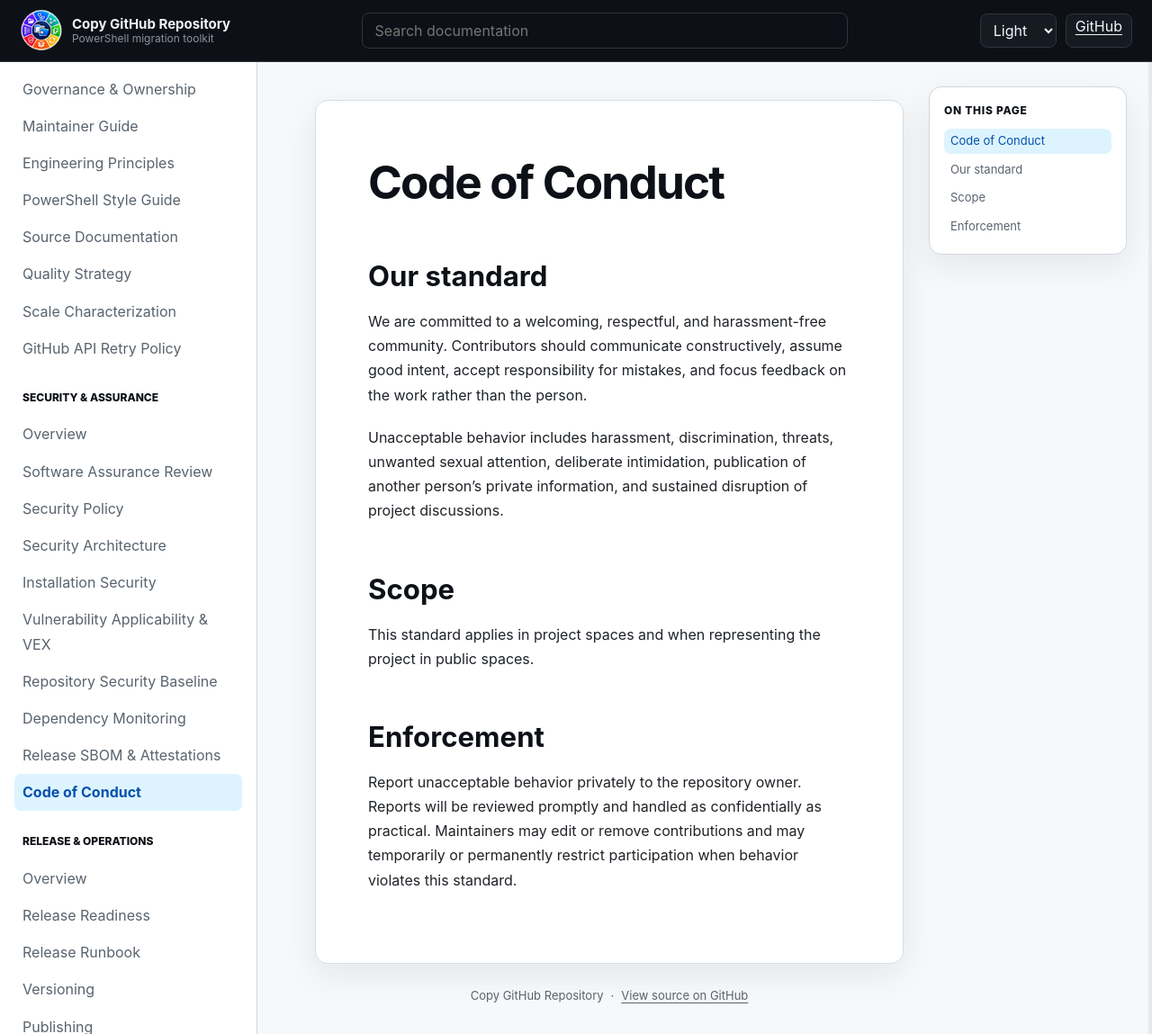
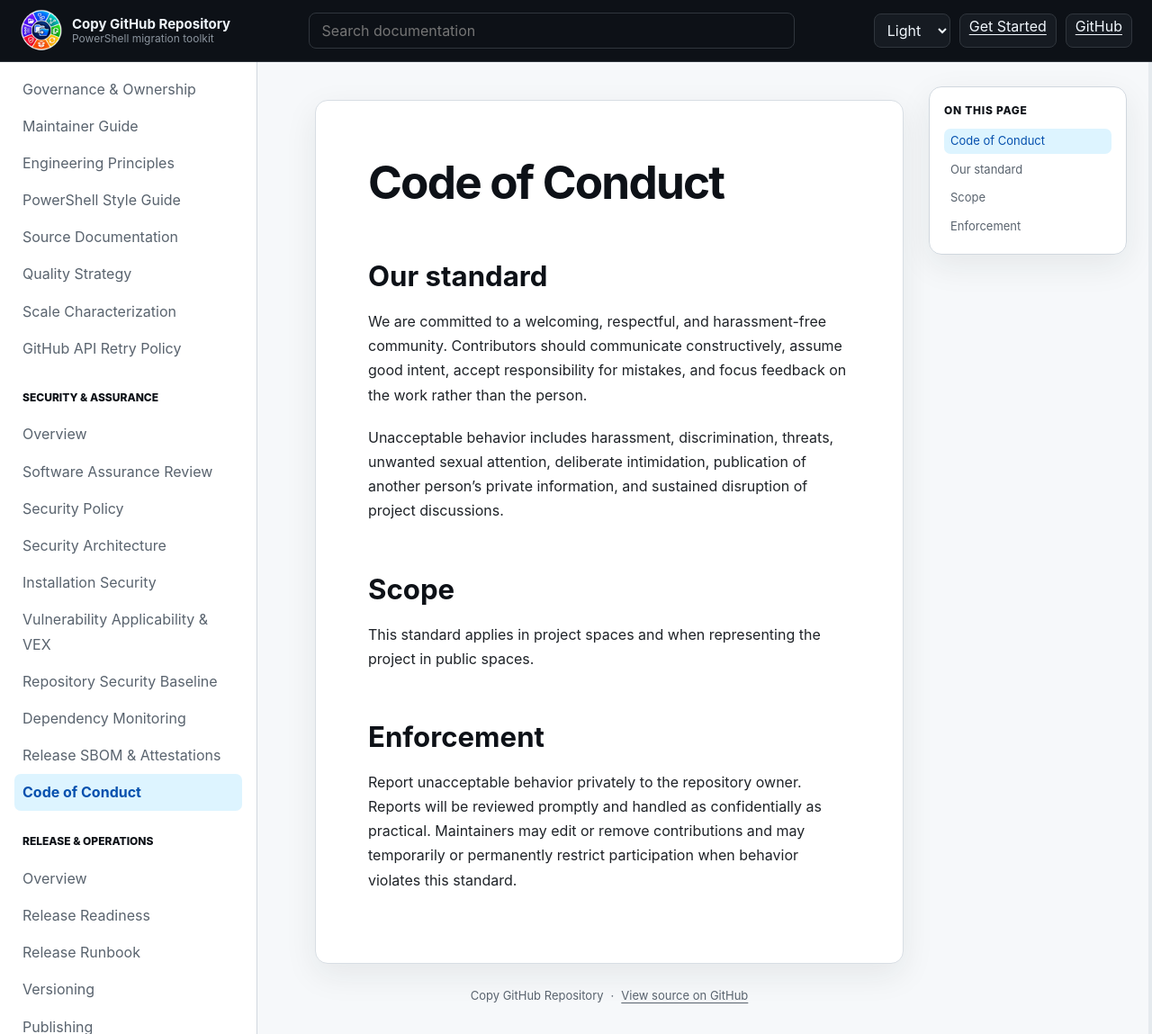
Before and after one commit to infoconex/copy-github-repo, a Jekyll site: the page built from CODE_OF_CONDUCT.md, in a window 1280 px wide and 1149 px high. Shown: the whole window at 90% size. Built offline with Jekyll 4.4.1, drawn with Linux system fonts in a browser that asks for light colours.

Commit message:
docs: prioritize getting started in _layouts/default.html (#160)

```diff
--- a/_layouts/default.html
+++ b/_layouts/default.html
@@ -63,6 +63,7 @@
             <option value="sepia">Sepia</option>
           </select>
         </label>
+        <a class="header-link" href="{{ '/' | relative_url }}#get-started">Get Started</a>
         <a class="header-link" href="https://github.com/infoconex/copy-github-repo">GitHub</a>
       </nav>
     </div>
@@ -84,7 +85,7 @@
                     {% if nav_page %}
                       {% assign item_url = nav_page.url | relative_url %}
                       <li data-nav-item>
-                        <a class="{% if page.url == nav_page.url %}is-active{% endif %}"{% if page.url == nav_page.url %} aria-current="page"{% endif %} href="{{ item_url }}">{{ item.title }}</a>
+                        <a class="{% if page.url == nav_page.url and item.fragment == nil %}is-active{% endif %}"{% if page.url == nav_page.url and item.fragment == nil %} aria-current="page"{% endif %} href="{{ item_url }}{% if item.fragment %}#{{ item.fragment }}{% endif %}">{{ item.title }}</a>
                       </li>
                     {% endif %}
                   {% endfor %}
```
